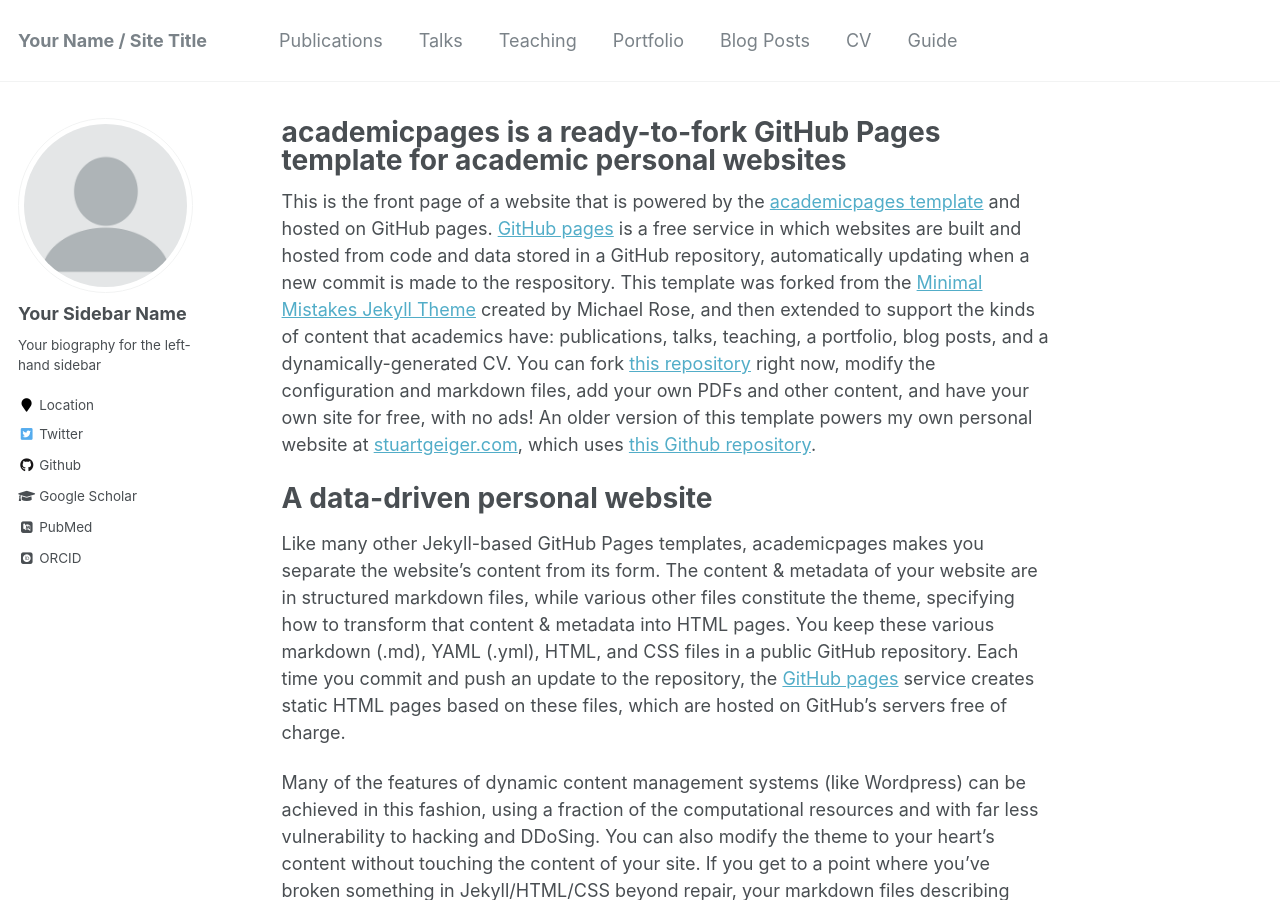
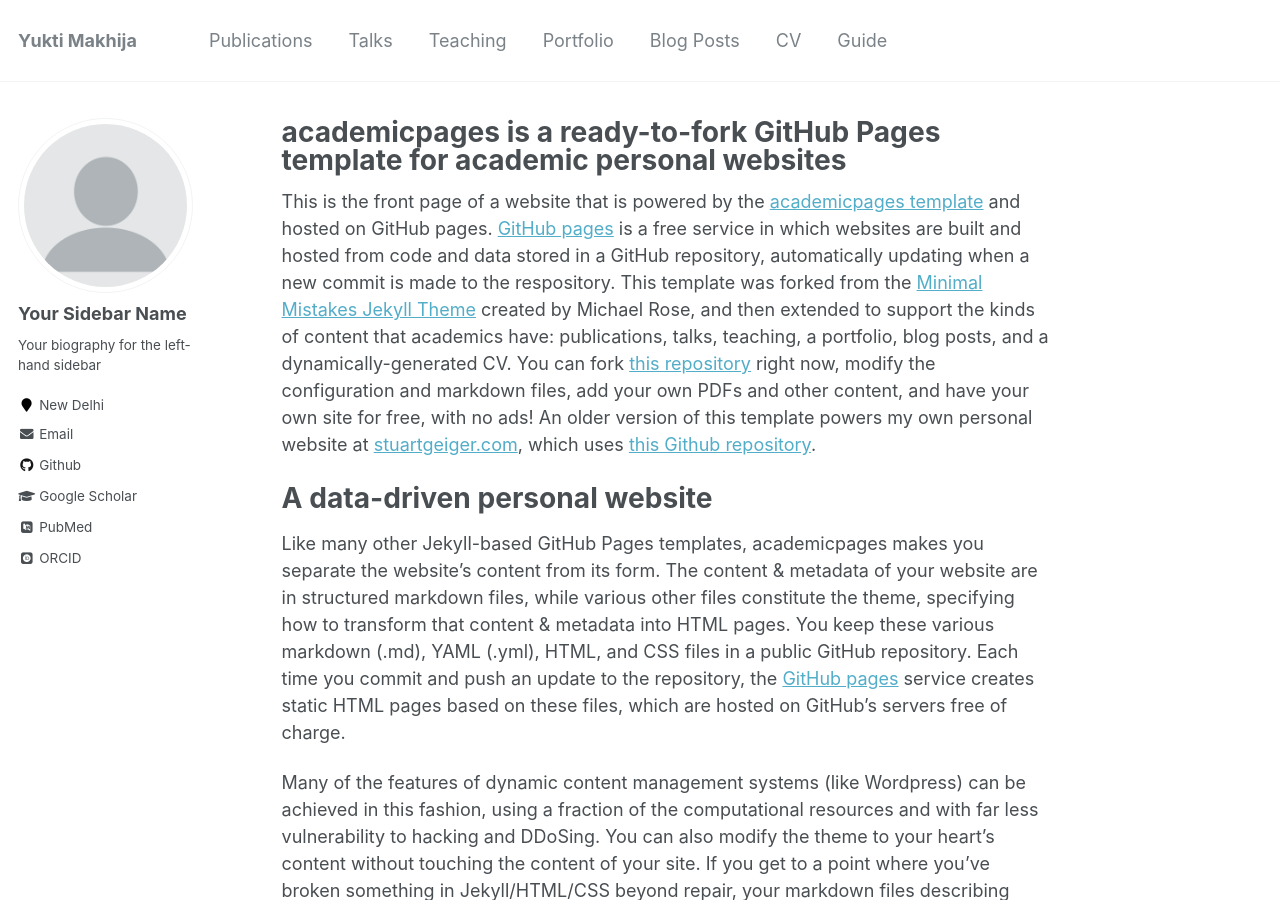
Before and after one commit to yuktimakhija/yuktimakhija.github.io, a Jekyll site: the page built from _pages/about.md, in a window 1280 px wide and 900 px high. Built offline with Jekyll 4.4.1, drawn with Linux system fonts in a browser that asks for light colours; some web fonts are replaced.

Commit message:
Update _config.yml

```diff
--- a/_config.yml
+++ b/_config.yml
@@ -7,7 +7,7 @@
 
 # Site Settings
 locale                   : "en-US"
-title                    : "Your Name / Site Title"
+title                    : "Yukti Makhija"
 title_separator          : "-"
 name                     : &name "Your Name"
 description              : &description "personal description"
@@ -83,11 +83,11 @@ author:
   name             : "Your Sidebar Name"
   avatar           : "profile.png"
   bio              : "Your biography for the left-hand sidebar"
-  location         : "Location"
+  location         : "New Delhi"
   employer         :
   pubmed           : "https://www.ncbi.nlm.nih.gov/pubmed/?term=john+snow"
   googlescholar    : "http://yourfullgooglescholarurl.com"
-  email            :
+  email            : "bb1190067@iitd.ac.in"
   researchgate     :  # example: "https://www.researchgate.net/profile/yourprofile"
   uri              :
   bitbucket        :
@@ -109,7 +109,7 @@ author:
   stackoverflow    : # http://stackoverflow.com/users/123456/username
   steam            :
   tumblr           :
-  twitter          : "replacethistwitterhandle"
+  twitter          : #"replacethistwitterhandle"
   vine             :
   weibo            :
   xing             :
```
